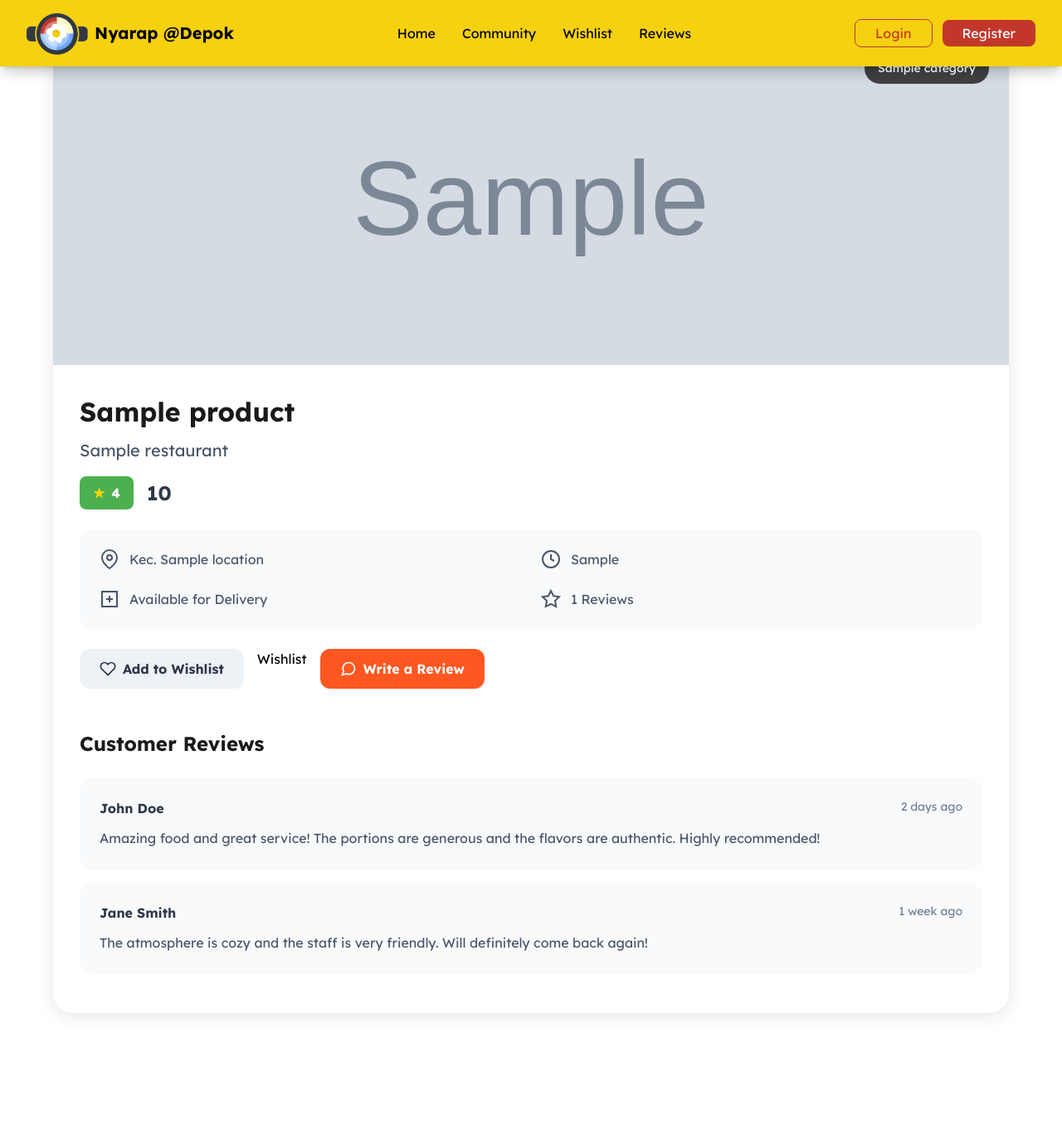
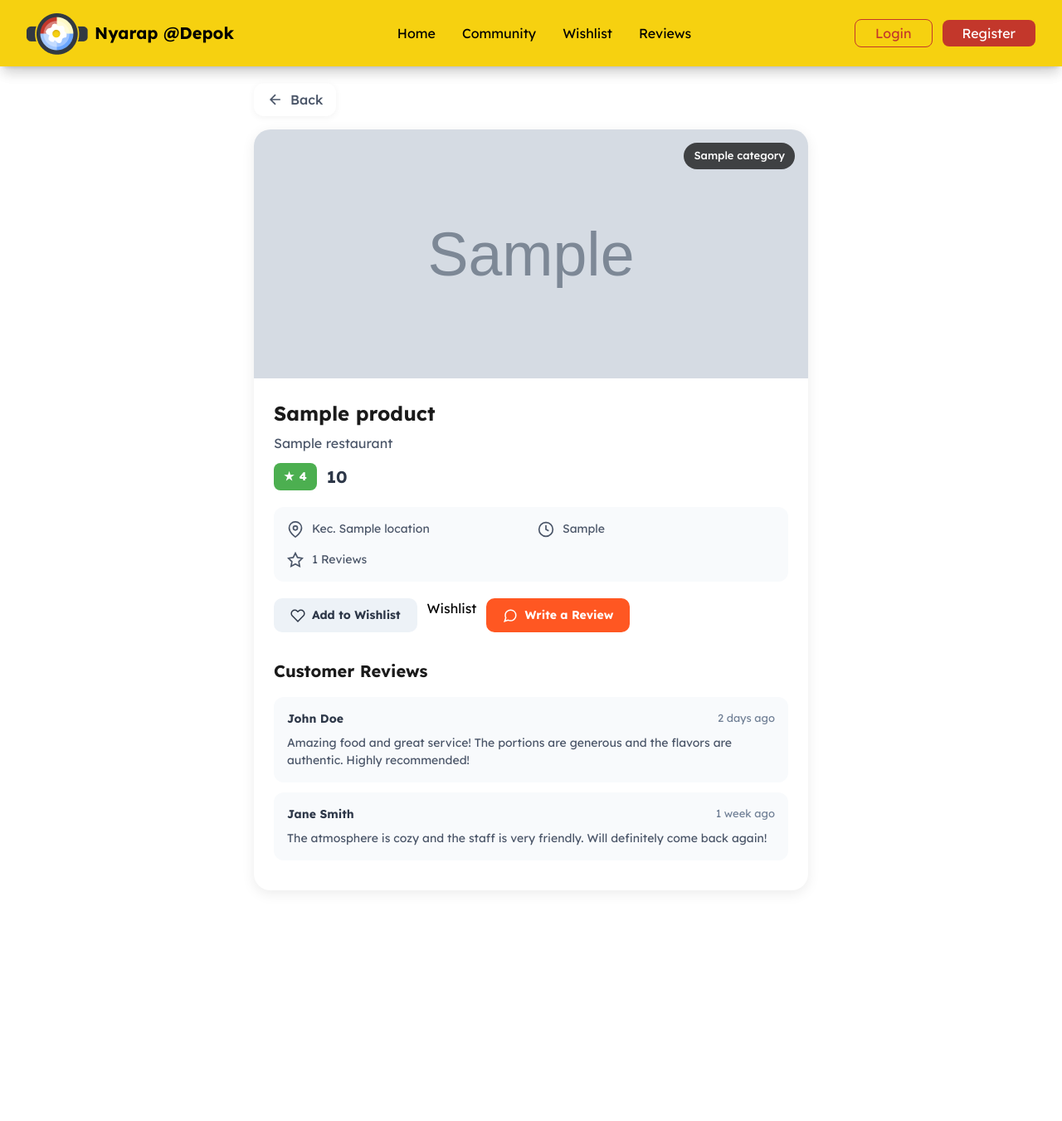
Before and after one commit to Kelompok-B08-PBP/nyarap-at-depok, a Django app: template main/templates/product_details.html in a window 1280 px wide. Shown: the whole page at 83% size. After the commit the page ends 1074 px from the top, so only its background shows below. Run offline with Django 5.2, Linux system fonts and the light colour scheme; the template is opened without the code that fills it: most values are stand-ins (such as "Sample title", 1, 10 or a date in 2020); grey boxes marked "Sample" are stand-in pictures; some libraries are stand-ins or nearby versions.

Commit message:
modified product details

```diff
--- a/main/templates/product_details.html
+++ b/main/templates/product_details.html
@@ -4,9 +4,6 @@
 {% block meta %}
 <title>Details</title>
 {% include 'navbar.html' %}
-<!DOCTYPE html>
-<html>
-<head>
 <style>
     * {
         margin: 0;
@@ -16,22 +13,43 @@
     }
 
     .container {
-            max-width: 1200px;
-            margin: 40px auto 60px; /* Increased top and bottom margins */
-            padding: 0 24px; /* Removed vertical padding, kept horizontal */
+        max-width: 700px; /* Reduced from 1200px */
+        margin: 100px auto;
+        padding: 0 16px;
+    }
+
+    /* Back Button Style */
+    .back-btn {
+        display: inline-flex;
+        align-items: center;
+        gap: 8px;
+        margin-bottom: 16px;
+        padding: 8px 16px;
+        background: white;
+        border-radius: 12px;
+        color: #4a5568;
+        text-decoration: none;
+        font-weight: 500;
+        box-shadow: 0 2px 8px rgba(0,0,0,0.05);
+        transition: all 0.2s;
+    }
+
+    .back-btn:hover {
+        background: #f8fafc;
+        transform: translateY(-1px);
     }
 
     .product-details-card {
         background: white;
-            border-radius: 24px;
+        border-radius: 20px;
         overflow: hidden;
-            box-shadow: 0 4px 20px rgba(0, 0, 0, 0.1);
+        box-shadow: 0 4px 16px rgba(0, 0, 0, 0.08);
     }
 
     .product-header {
         position: relative;
         width: 100%;
-            height: 400px;
+        height: 300px; /* Reduced from 400px */
         overflow: hidden;
     }
 
@@ -43,64 +61,57 @@
 
     .product-category {
         position: absolute;
-            top: 24px;
-            right: 24px;
+        top: 16px;
+        right: 16px;
         background: rgba(0, 0, 0, 0.7);
         color: white;
-            padding: 8px 16px;
-            border-radius: 20px;
-            font-size: 14px;
+        padding: 6px 12px;
+        border-radius: 16px;
+        font-size: 13px;
         font-weight: 500;
-            z-index: 1;
     }
 
     .product-content {
-            padding: 32px;
+        padding: 24px;
     }
 
     .title-section {
-            display: flex;
-            justify-content: space-between;
-            align-items: flex-start;
-            margin-bottom: 24px;
+        margin-bottom: 20px;
     }
 
     .title-info h1 {
-            font-size: 32px;
+        font-size: 24px; /* Reduced from 32px */
         font-weight: 700;
         color: #1a1a1a;
-            margin-bottom: 8px;
+        margin-bottom: 6px;
     }
 
     .restaurant-name {
-            font-size: 20px;
+        font-size: 16px; /* Reduced from 20px */
         color: #4a5568;
-            margin-bottom: 16px;
+        margin-bottom: 12px;
     }
 
     .rating-price {
         display: flex;
-            gap: 16px;
+        gap: 12px;
         align-items: center;
     }
 
     .rating {
         display: flex;
         align-items: center;
-            gap: 8px;
+        gap: 6px;
         background: #4CAF50;
         color: white;
-            padding: 8px 16px;
+        padding: 6px 12px;
         border-radius: 8px;
         font-weight: 600;
-        }
-
-        .rating span:first-child {
-            color: #FFD700;
+        font-size: 14px;
     }
 
     .price {
-            font-size: 24px;
+        font-size: 20px; /* Reduced from 24px */
         font-weight: 700;
         color: #2d3748;
     }
@@ -108,42 +119,48 @@
     .info-grid {
         display: grid;
         grid-template-columns: repeat(2, 1fr);
-            gap: 24px;
-            margin: 24px 0;
-            padding: 24px;
+        gap: 16px;
+        margin: 20px 0;
+        padding: 16px;
         background: #f8fafc;
-            border-radius: 16px;
+        border-radius: 12px;
     }
 
     .info-item {
         display: flex;
         align-items: center;
-            gap: 12px;
+        gap: 10px;
         color: #4a5568;
+        font-size: 14px;
     }
 
     .info-item svg {
-            flex-shrink: 0;
-            width: 24px;
-            height: 24px;
+        width: 20px;
+        height: 20px;
     }
 
     .action-buttons {
         display: flex;
-            gap: 16px;
-            margin-top: 24px;
+        gap: 12px;
+        margin-top: 20px;
     }
 
     .btn {
         display: flex;
         align-items: center;
         gap: 8px;
-            padding: 12px 24px;
-            border-radius: 12px;
+        padding: 10px 20px;
+        border-radius: 10px;
         font-weight: 600;
+        font-size: 14px;
         cursor: pointer;
         transition: all 0.2s;
         border: none;
+    }
+
+    .btn svg {
+        width: 18px;
+        height: 18px;
     }
 
     .btn-wishlist {
@@ -156,65 +173,68 @@
         color: white;
     }
 
-        .btn:hover {
-            transform: translateY(-2px);
-            box-shadow: 0 4px 12px rgba(0, 0, 0, 0.1);
-        }
-
     .reviews-section {
-            margin-top: 48px;
+        margin-top: 32px;
     }
 
     .section-title {
-            font-size: 24px;
+        font-size: 20px;
         font-weight: 600;
         color: #1a1a1a;
-            margin-bottom: 24px;
+        margin-bottom: 16px;
     }
 
     .review-card {
         background: #f8fafc;
-            border-radius: 16px;
-            padding: 24px;
-            margin-bottom: 16px;
+        border-radius: 12px;
+        padding: 16px;
+        margin-bottom: 12px;
     }
 
     .review-header {
         display: flex;
         justify-content: space-between;
-            margin-bottom: 12px;
+        margin-bottom: 8px;
     }
 
     .reviewer {
         font-weight: 600;
+        font-size: 14px;
         color: #2d3748;
     }
 
     .review-date {
         color: #718096;
-            font-size: 14px;
+        font-size: 13px;
     }
 
     .review-text {
         color: #4a5568;
-            line-height: 1.6;
+        line-height: 1.5;
+        font-size: 14px;
     }
 
     @media (max-width: 768px) {
         .container {
+            padding: 12px;
+            margin: 12px auto;
+        }
+
+        .product-header {
+            height: 240px;
+        }
+
+        .back-btn {
+            padding: 6px 12px;
+            font-size: 14px;
+        }
+
+        .product-content {
             padding: 16px;
         }
 
-            .product-header {
-                height: 300px;
-            }
-
-            .product-content {
-                padding: 24px;
-            }
-
-            .title-section {
-                flex-direction: column;
+        .title-info h1 {
+            font-size: 20px;
         }
 
         .info-grid {
@@ -231,9 +251,15 @@
         }
     }
 </style>
-</head>
-<body>
+
 <div class="container">
+    <!-- Back Button -->
+    <a href="javascript:history.back()" class="back-btn">
+        <svg width="20" height="20" viewBox="0 0 24 24" fill="none" stroke="currentColor" stroke-width="2">
+            <path d="M19 12H5M12 19l-7-7 7-7"/>
+        </svg>
+        Back
+    </a>
         <div class="product-details-card">
             <div class="product-header">
                 {% if product.image_url %}
@@ -273,12 +299,6 @@
                             <path d="M12 6v6l4 2"></path>
                         </svg>
                         <span>{{ product.operational_hours }}</span>
-                    </div>
-                    <div class="info-item">
-                        <svg xmlns="http://www.w3.org/2000/svg" viewBox="0 0 24 24" fill="none" stroke="currentColor" stroke-width="2">
-                            <path d="M3 3h18v18H3zM12 8v8m-4-4h8"></path>
-                        </svg>
-                        <span>Available for Delivery</span>
                     </div>
                     <div class="info-item">
                         <svg xmlns="http://www.w3.org/2000/svg" viewBox="0 0 24 24" fill="none" stroke="currentColor" stroke-width="2">
```
Lines whose indentation alone changed are shown as unchanged.
